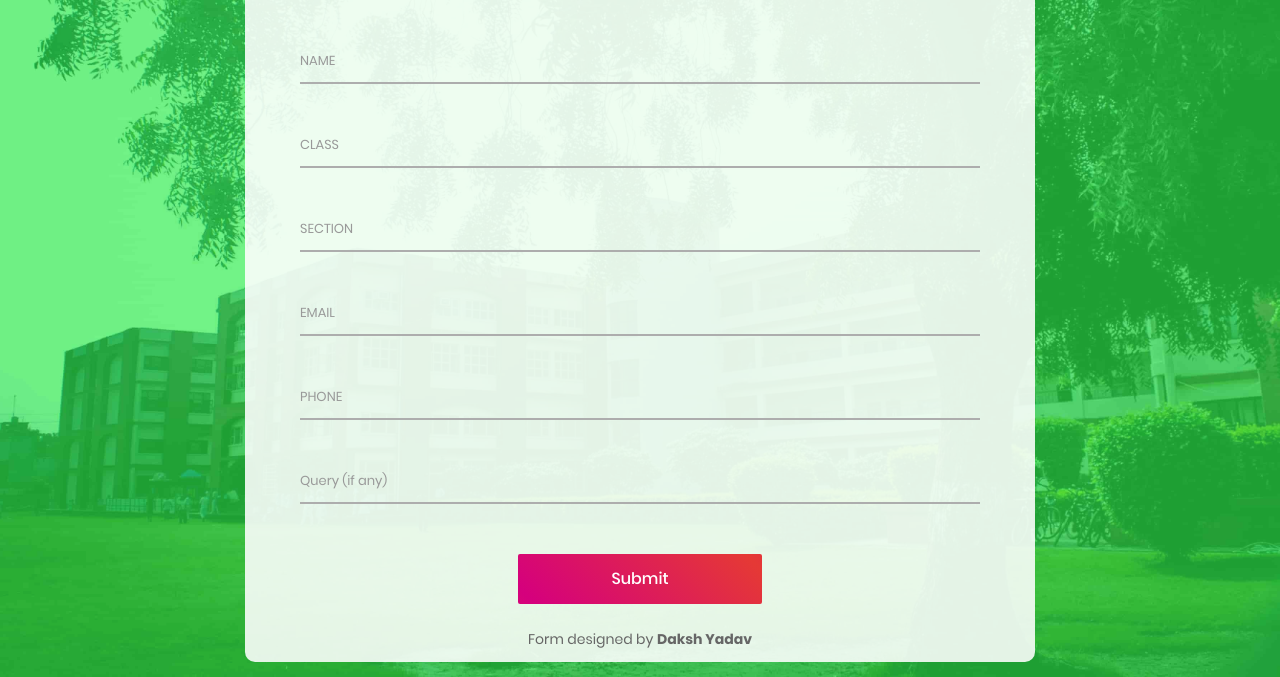
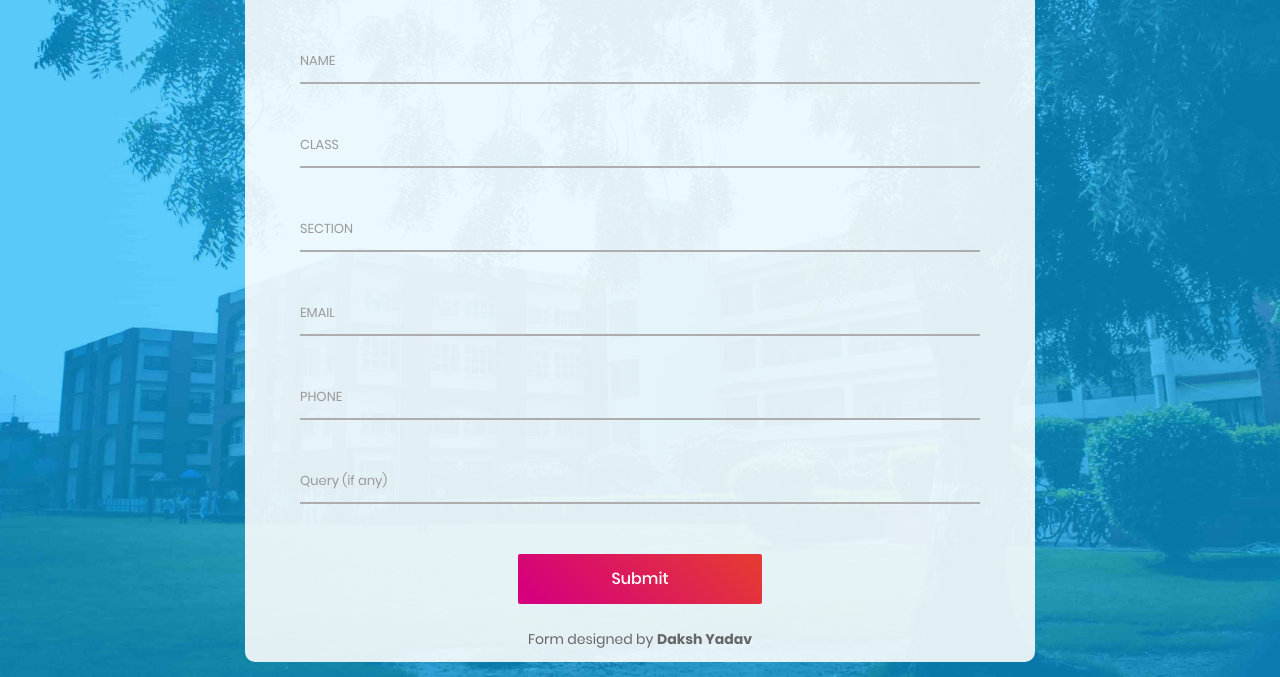
Before and after one commit to dakshyadav1810/picturesqueform, a plain HTML site: page index.html in a window 1280 px wide. Shown: the part 253-930 px from the top of the page. Drawn offline with Linux system fonts and the light colour scheme.

Commit message:
fixed tint

```diff
--- a/css/main.css
+++ b/css/main.css
@@ -181,7 +181,7 @@ iframe {
   justify-content: center;
   align-items: center;
   padding: 15px;
-  background: rgba(45, 238, 77, 0.671);
+  background: rgba(11, 180, 250, 0.671);
 }
 
 .wrap-contact2 {
```
